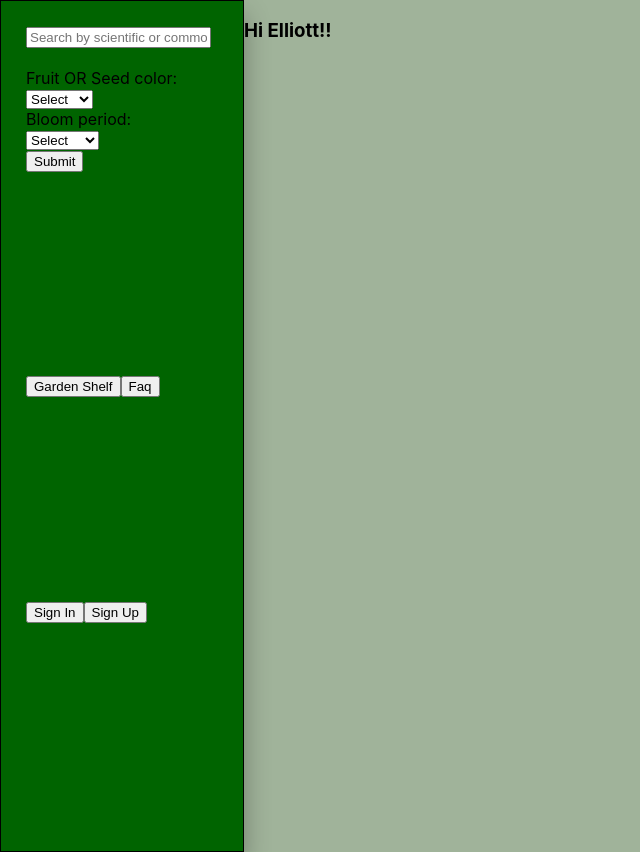
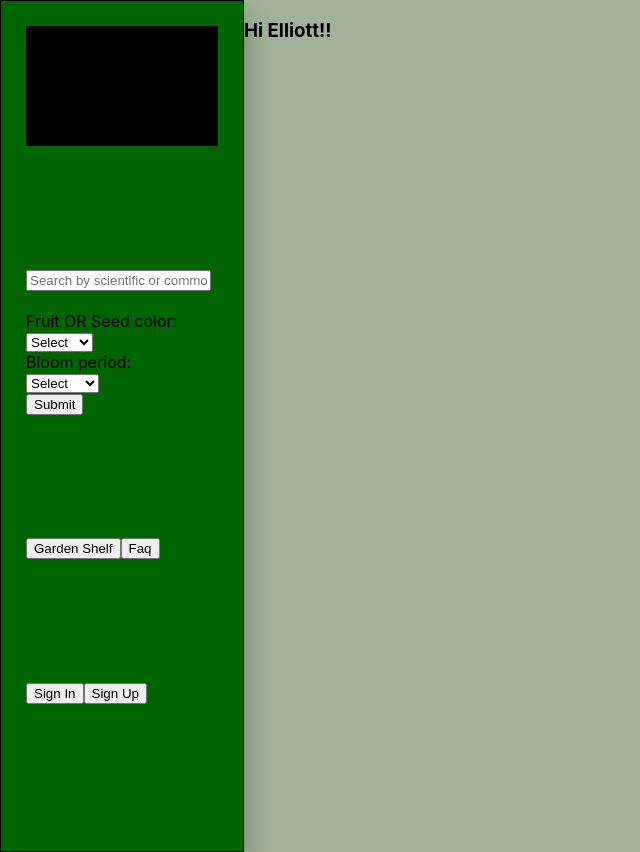
Before and after one commit to cbatsoula/plantapp-client, a React (Create React App) app: page /faq in a window 1280 px wide. Shown: the whole page, without its empty margins (0-640 px from the left). Built offline with nearby package versions, Linux system fonts and the light colour scheme; no server answers.

Commit message:
getting back internet

```diff
--- a/src/App.css
+++ b/src/App.css
@@ -35,6 +35,13 @@
 /* flex & search bar is a little wild */
 
 
+}
+
+.Sidebar-Logo {
+  display: flex;
+  background-color: black;
+  height: 15%;
+  width: inherit;
 }
 
 .FaqContainer {
--- a/src/Sidebar.js
+++ b/src/Sidebar.js
@@ -11,7 +11,10 @@ class Sidebar extends React.Component {
     return (
       <div className="Sidebar">
       <Router>
-        <div className="Sidebar-Search" >
+        <div className="Sidebar-Logo">
+
+        </div>
+        <div className="Sidebar-Search">
           <input
           type="text"
           value={this.props.searchTerm}
```
